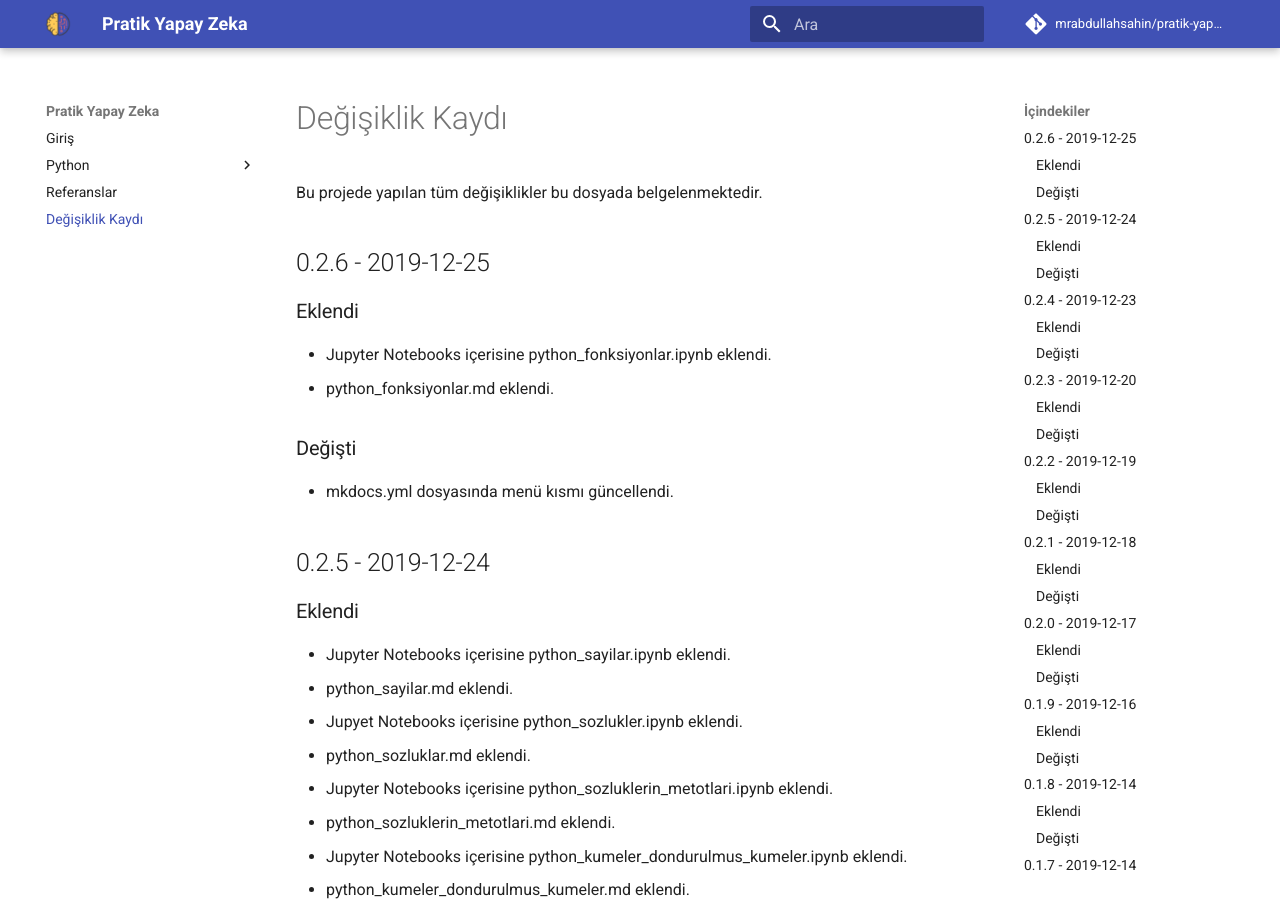
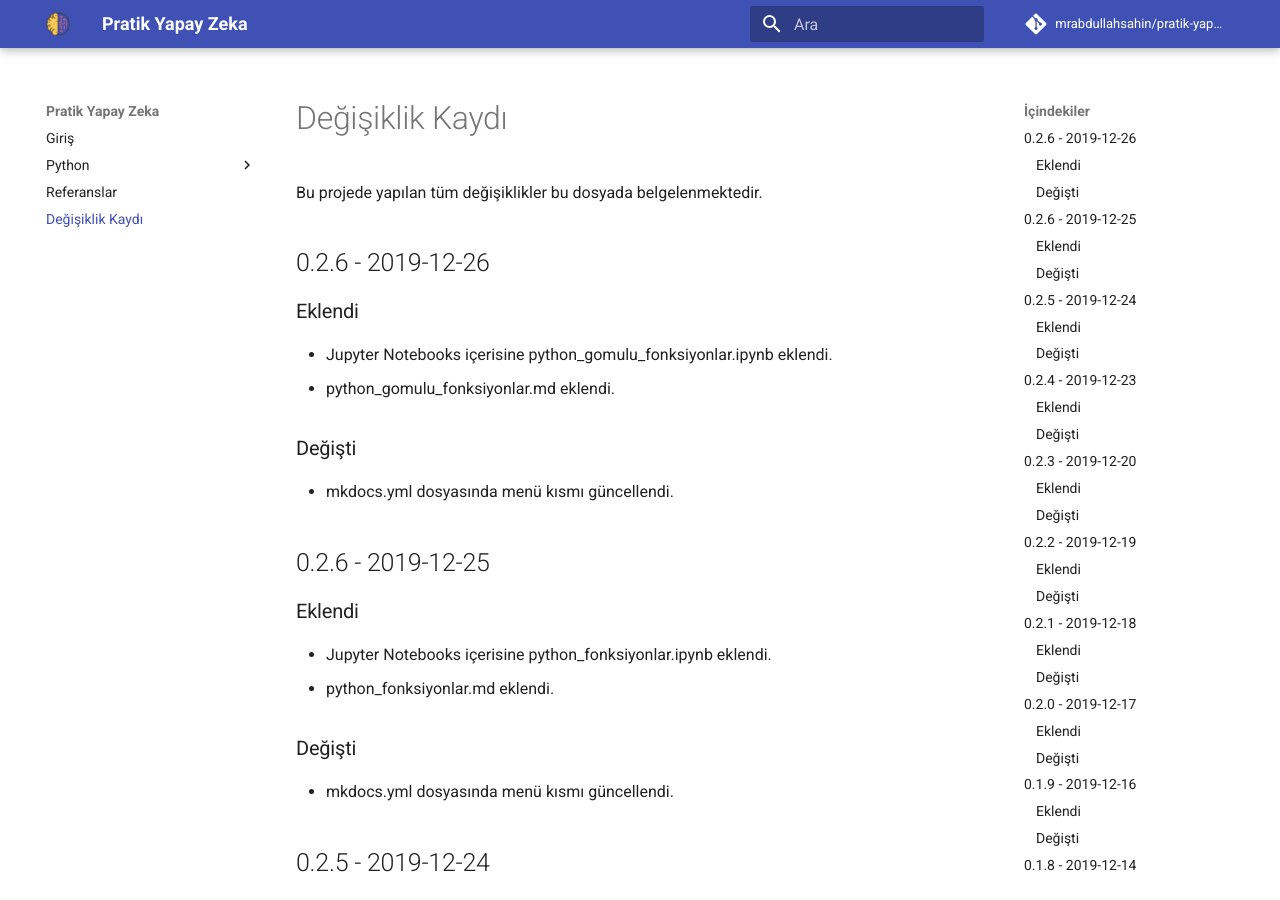
Before and after one commit to mrabdullahsahin/pratik-yapay-zeka, an MkDocs documentation site: the page built from docs/changelog.md, in a window 1280 px wide and 900 px high. Built offline with MkDocs 1.6.1 and Material for MkDocs 9.7.7, drawn with Linux system fonts in a browser that asks for light colours; comment, search, counter and statistics services are not loaded.

Commit message:
Update changelog files

```diff
--- a/docs/changelog.md
+++ b/docs/changelog.md
@@ -1,6 +1,17 @@
 # Değişiklik Kaydı
 
 Bu projede yapılan tüm değişiklikler bu dosyada belgelenmektedir.
+
+## 0.2.6 - 2019-12-26
+
+### Eklendi
+
+- Jupyter Notebooks içerisine python_gomulu_fonksiyonlar.ipynb eklendi.
+- python_gomulu_fonksiyonlar.md eklendi.
+
+### Değişti
+
+- mkdocs.yml dosyasında menü kısmı güncellendi.
 
 ## 0.2.6 - 2019-12-25
 
```
Also changed, not shown: CHANGELOG.md (+11 -0 lines).
